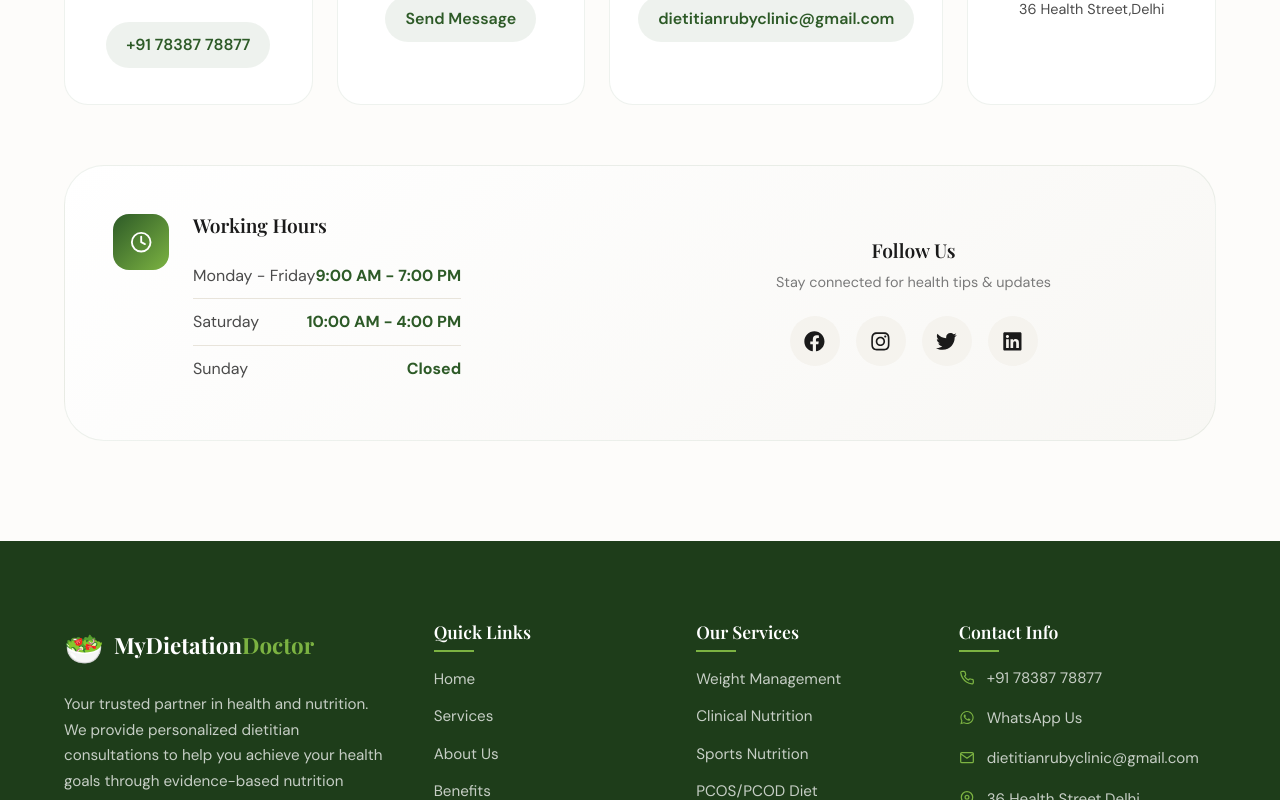
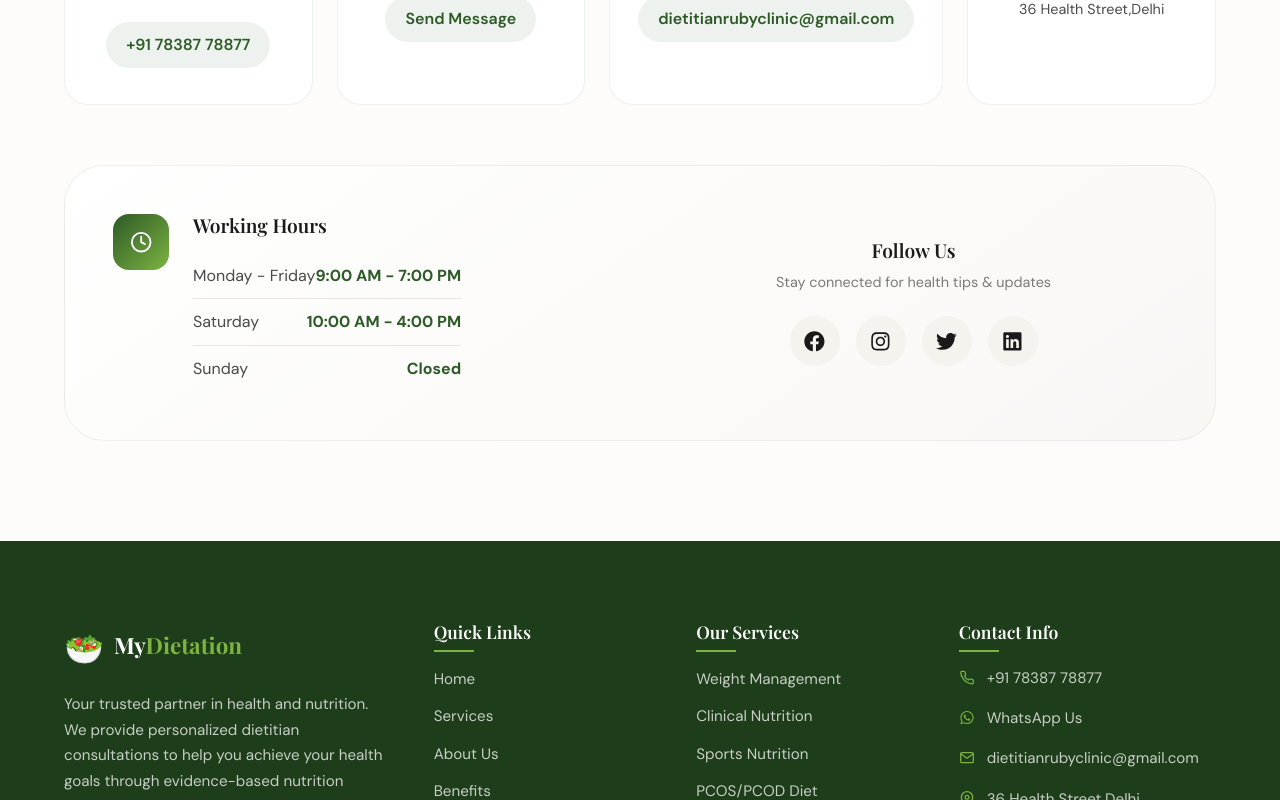
Before and after one commit to Stack64/MyDietitianDoctor, a React (Vite) app in the folder mydietitiandoctor/: page / in a window 1280 px wide. Shown: the part 11200-12000 px from the top of the page. Built offline with nearby package versions, Linux system fonts and the light colour scheme.

Commit message:
Update Footer.jsx

```diff
--- a/mydietitiandoctor/src/components/Footer/Footer.jsx
+++ b/mydietitiandoctor/src/components/Footer/Footer.jsx
@@ -41,7 +41,7 @@ const Footer = () => {
               <a href="#home" className="footer-logo" onClick={(e) => { e.preventDefault(); scrollToTop(); }}>
                 <span className="logo-icon">🥗</span>
                 <span className="logo-text">
-                  MyDietation<span className="logo-highlight">Doctor</span>
+                  My<span className="logo-highlight">Dietation</span>
                 </span>
               </a>
               <p>
@@ -134,7 +134,7 @@ const Footer = () => {
 
       <div className="footer-bottom">
         <div className="container">
-          <p>&copy; {new Date().getFullYear()} MyDietationDoctor. All rights reserved.</p>
+          <p>&copy; {new Date().getFullYear()} MyDietation. All rights reserved.</p>
           <div className="footer-bottom-links">
             <a href="#privacy">Privacy Policy</a>
             <a href="#terms">Terms of Service</a>
```
